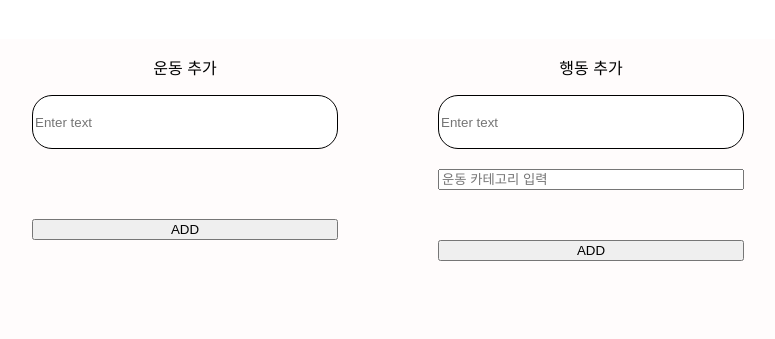
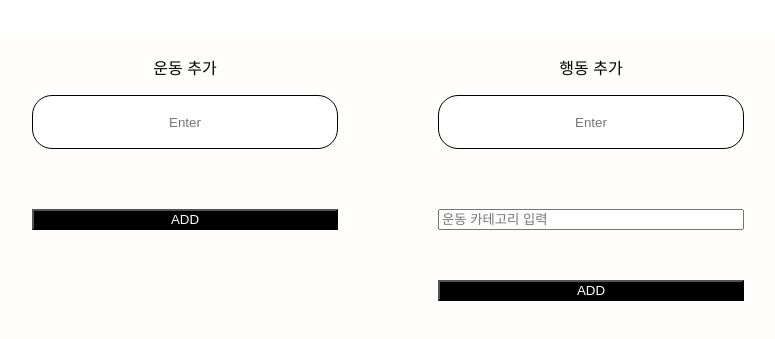
Before and after one commit to mun-jeong-min/eee-front, a React (Create React App) app: page /add in a window 1280 px wide. Shown: the part 211-550 px from the top of the page, without its empty margins (368-1143 px from the left). Built offline with nearby package versions, Linux system fonts and the light colour scheme.

Commit message:
EDIT :: add button css 변경

```diff
--- a/src/App.css
+++ b/src/App.css
@@ -37,6 +37,14 @@
 
 .addButton {
   margin-top: 50px;
+  background-color: black;
+  color: white;
+}
+
+.addButton:hover {
+  background-color: white;
+  border: 1px solid black;
+  color: black;
 }
 
 .ReSearch {
@@ -56,9 +64,14 @@
 .addInput {
   width: 300px;
   height: 50px;
-  margin-bottom: 20px;
+  margin-bottom: 10px;
   border-radius: 20px;
   border: 1px solid black;
+  text-align: center;
+}
+
+.addPageCategory {
+  margin-top: 50px;
 }
 
 .add {
--- a/src/components/Add.jsx
+++ b/src/components/Add.jsx
@@ -62,7 +62,7 @@ const Add = () => {
           <div className='addDiv'>
             <input
               type='text'
-              placeholder='Enter text'
+              placeholder='Enter'
               className='addInput'
               value={ex}
               onChange={changeEx}
@@ -76,13 +76,14 @@ const Add = () => {
           <p>행동 추가</p>
           <input
             type='text'
-            placeholder='Enter text'
+            placeholder='Enter'
             className='addInput'
             value={pr}
             onChange={changePr}
           />
           <input
             type='text'
+            className='addPageCategory'
             placeholder='운동 카테고리 입력'
             value={category}
             onChange={changeCategory}
```
